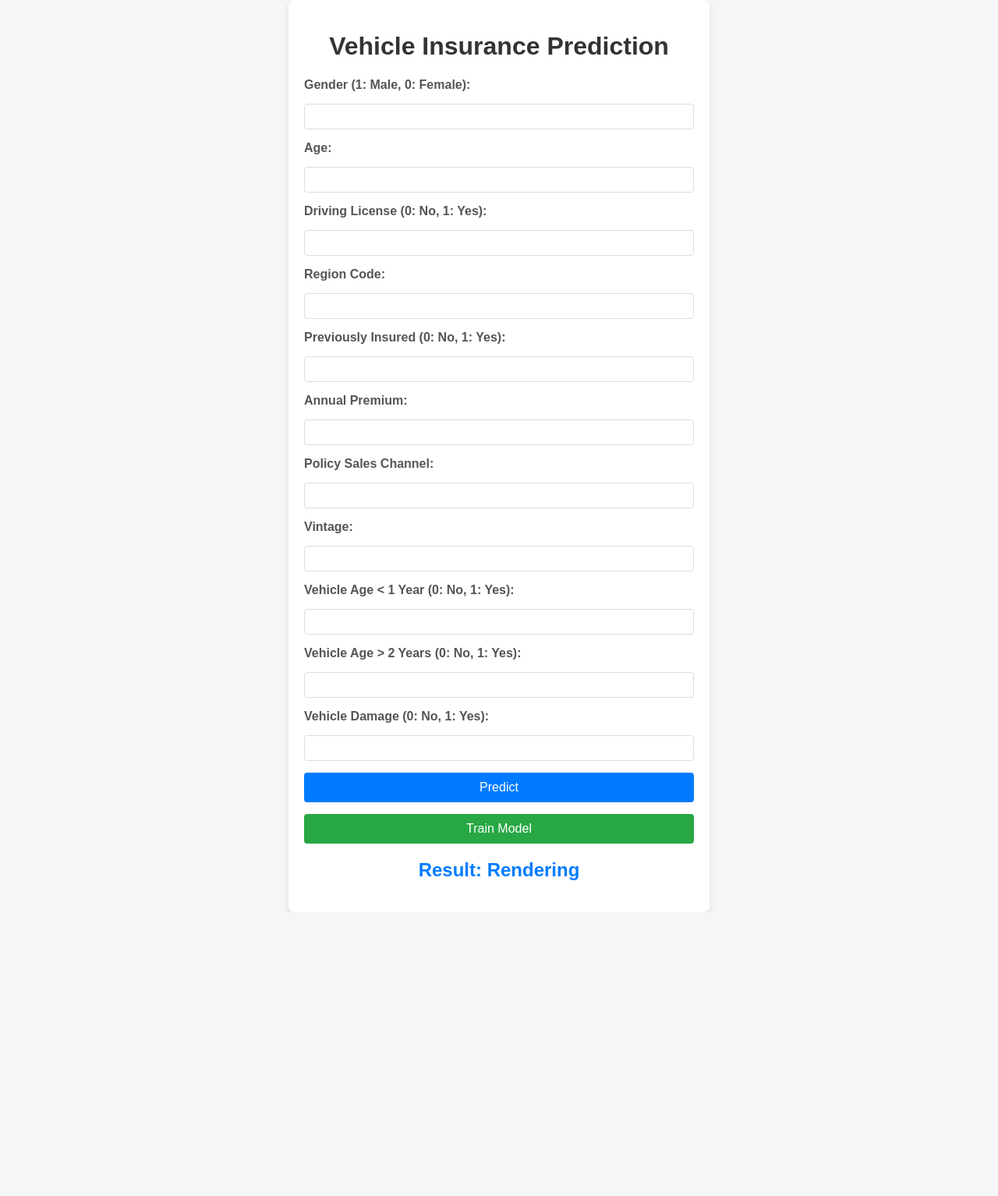
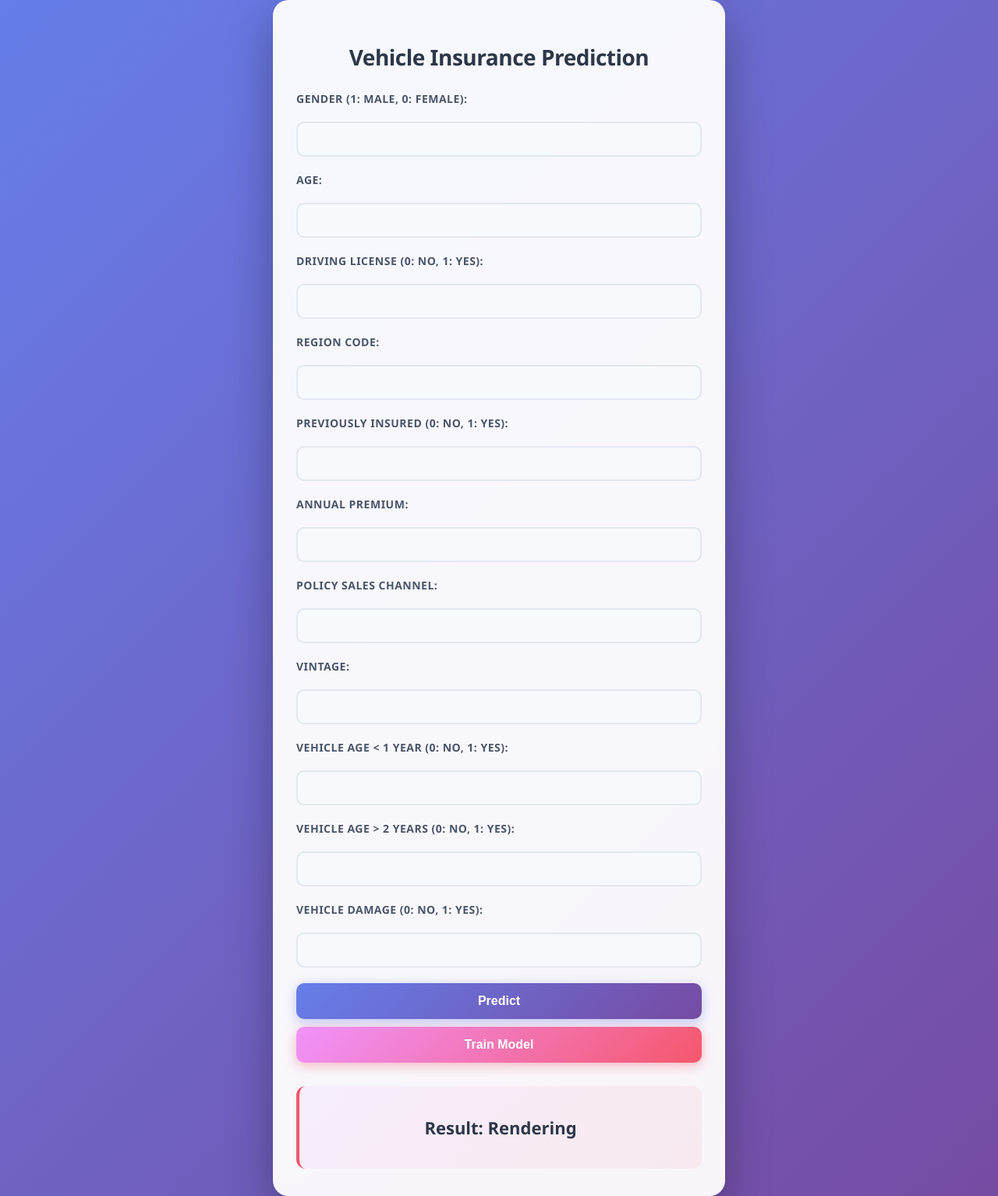
Before and after one commit to uniabhi/Vehicle-Insurance-Prediction-MLOPS, a FastAPI app: page / in a window 1280 px wide. Shown: the whole page at 78% size. Before the commit the page ends 1170 px from the top, so only its background shows below. Run offline with FastAPI, Linux system fonts and the light colour scheme; parts of the project's set-up code (start-up, migrations or seed data) failed here and were passed over.

Commit message:
static template updated

```diff
--- a/static/css/style.css
+++ b/static/css/style.css
@@ -1,73 +1,106 @@
 /* styles.css */
 body {
-    font-family: Arial, sans-serif;
+    font-family: 'Segoe UI', Tahoma, Geneva, Verdana, sans-serif;
     display: flex;
     justify-content: center;
     align-items: center;
     min-height: 100vh;
     margin: 0;
-    background-color: #f4f6f8;
+    background: linear-gradient(135deg, #667eea 0%, #764ba2 100%);
 }
 
 .container {
     width: 100%;
-    max-width: 500px;
-    background-color: #ffffff;
-    padding: 20px;
-    border-radius: 8px;
-    box-shadow: 0 4px 8px rgba(0, 0, 0, 0.1);
+    max-width: 520px;
+    background: rgba(255, 255, 255, 0.95);
+    padding: 35px 30px;
+    border-radius: 20px;
+    box-shadow: 0 20px 60px rgba(0, 0, 0, 0.3);
     text-align: center;
+    backdrop-filter: blur(10px);
 }
 
 h1 {
-    color: #333;
+    color: #2d3748;
+    font-size: 28px;
+    margin-bottom: 25px;
+    font-weight: 600;
+    letter-spacing: -0.5px;
 }
 
 form {
     display: flex;
     flex-direction: column;
-    gap: 15px;
+    gap: 20px;
 }
 
 label {
     text-align: left;
-    color: #555;
-    font-weight: bold;
+    color: #4a5568;
+    font-weight: 600;
+    font-size: 14px;
+    text-transform: uppercase;
+    letter-spacing: 0.5px;
 }
 
 input {
-    padding: 8px;
-    border: 1px solid #ddd;
-    border-radius: 4px;
+    padding: 12px 16px;
+    border: 2px solid #e2e8f0;
+    border-radius: 10px;
+    font-size: 15px;
+    transition: all 0.3s ease;
+    background-color: #f7fafc;
+}
+
+input:focus {
+    outline: none;
+    border-color: #667eea;
+    background-color: #ffffff;
+    box-shadow: 0 0 0 3px rgba(102, 126, 234, 0.1);
 }
 
 button {
-    padding: 10px;
-    background-color: #007bff;
+    padding: 14px 24px;
+    background: linear-gradient(135deg, #667eea 0%, #764ba2 100%);
     color: #fff;
     border: none;
-    border-radius: 4px;
+    border-radius: 10px;
     cursor: pointer;
     font-size: 16px;
+    font-weight: 600;
+    transition: all 0.3s ease;
+    box-shadow: 0 4px 15px rgba(102, 126, 234, 0.4);
 }
 
 button:hover {
-    background-color: #0056b3;
+    transform: translateY(-2px);
+    box-shadow: 0 6px 20px rgba(102, 126, 234, 0.6);
+}
+
+button:active {
+    transform: translateY(0);
 }
 
 .train-button {
-    background-color: #28a745;
-    margin-top: 15px;
+    background: linear-gradient(135deg, #f093fb 0%, #f5576c 100%);
+    margin-top: 10px;
+    box-shadow: 0 4px 15px rgba(245, 87, 108, 0.4);
 }
 
 .train-button:hover {
-    background-color: #218838;
+    box-shadow: 0 6px 20px rgba(245, 87, 108, 0.6);
 }
 
 .result {
-    margin-top: 20px;
+    margin-top: 30px;
+    padding: 20px;
+    background: linear-gradient(135deg, #f093fb15 0%, #f5576c15 100%);
+    border-radius: 12px;
+    border-left: 4px solid #f5576c;
 }
 
 .result h2 {
-    color: #007bff;
+    color: #2d3748;
+    font-size: 22px;
+    font-weight: 600;
 }
```
Also changed, not shown: diagram-export-11-23-2025-12_22_23-AM.png (added).
